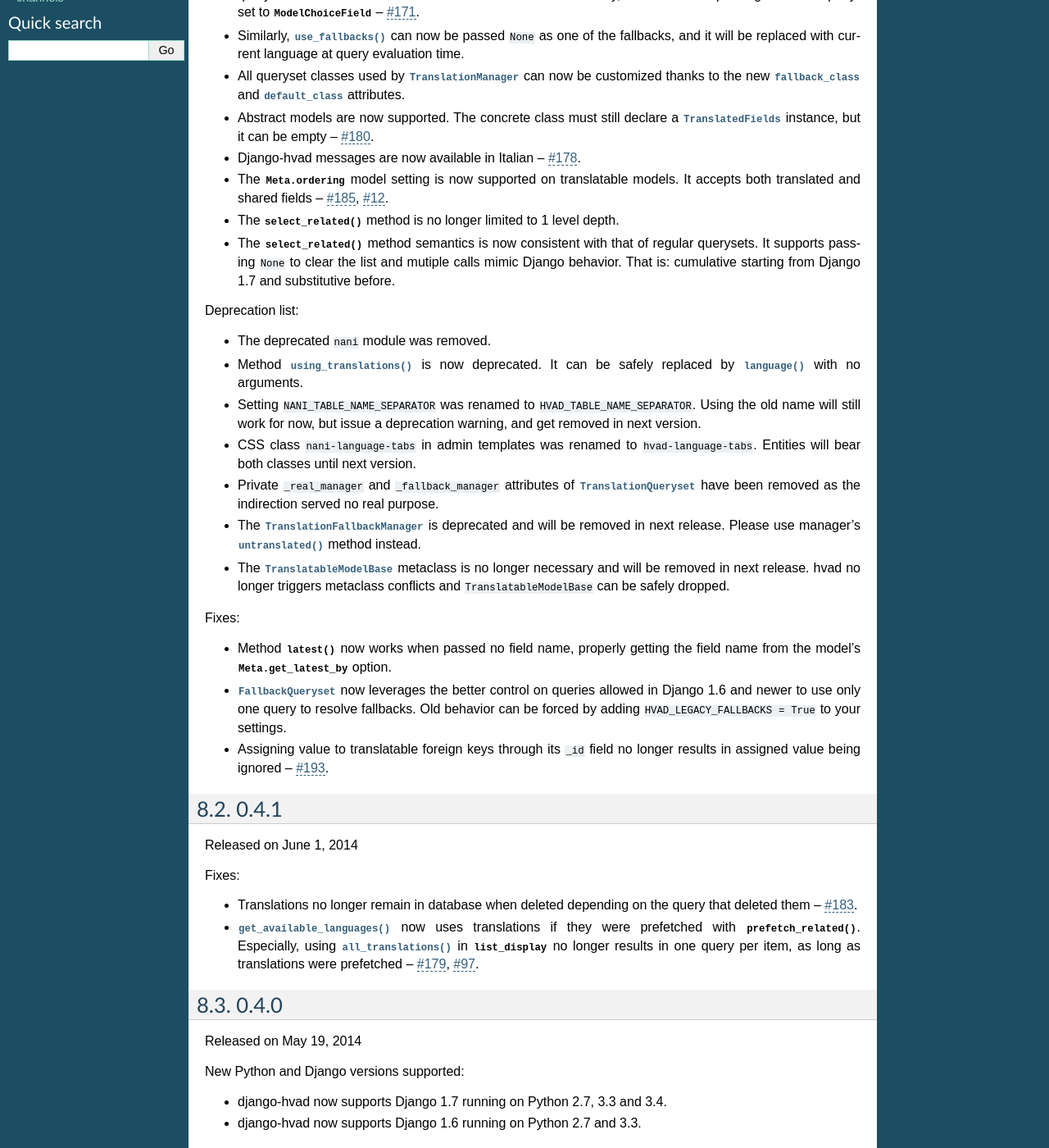
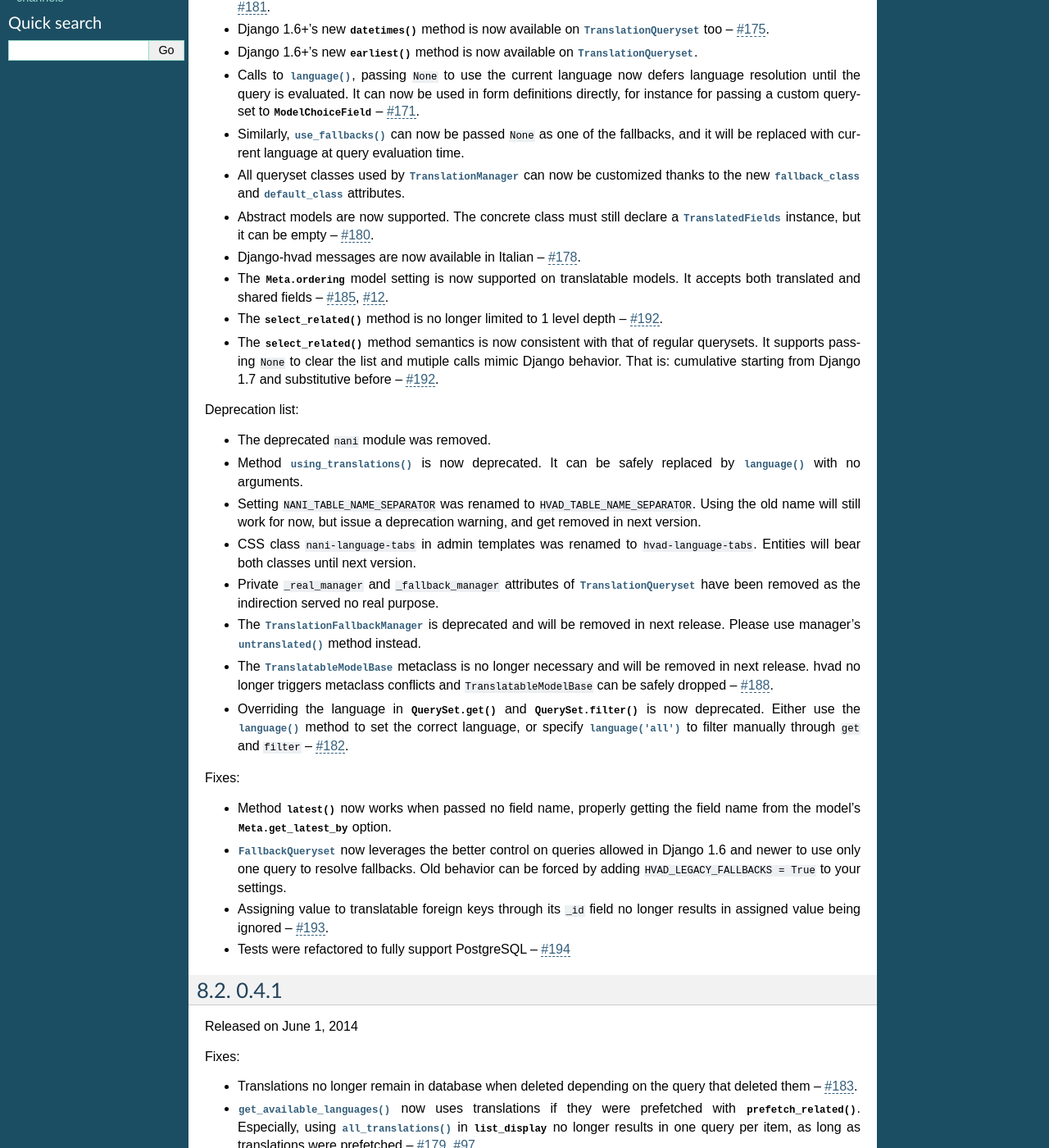
Before and after one commit to KristianOellegaard/django-hvad, a Sphinx documentation site: the page built from docs/public/release_notes.rst, in a window 1280 px wide and 1400 px high, scrolled down 447 px. Shown: the whole window at 82% size. Built offline with Sphinx 7.4.7, drawn with Linux system fonts in a browser that asks for light colours; some of the changed text lies outside the part shown.

Commit message:
Update release notes, add deprecation warning (and matching tests), get ready for v0.5.

```diff
--- a/docs/index.rst
+++ b/docs/index.rst
@@ -27,9 +27,9 @@
 django-hvad is tested on the following configurations:
 
 - Django 1.3.7, running Python 2.6 or 2.7.
-- Django 1.4.12, running Python 2.6 or 2.7.
-- Django 1.5.7, running Python 2.6, 2.7 or 3.3.
-- Django 1.6.4, running Python 2.7 or 3.3.
+- Django 1.4.15, running Python 2.6 or 2.7.
+- Django 1.5.10, running Python 2.6, 2.7 or 3.3.
+- Django 1.6.7, running Python 2.7 or 3.3.
 - Django 1.7.0, running Python 2.7, 3.3 or 3.4.
 
 
--- a/docs/public/release_notes.rst
+++ b/docs/public/release_notes.rst
@@ -11,6 +11,12 @@
 .. note:: This version is being developed. If you feel like helping, or want the
           very latest feature, you can install it from the `github
           repository`_.
+
+Python and Django versions supported:
+
+- This version will be the last to support Django 1.3.
+- This version will be the last to support Python 2.6. Though it may
+  still work for the time being, it will be removed from the tested setups.
 
 New features:
 
@@ -41,11 +47,11 @@
   is now supported on translatable models. It accepts both translated and shared
   fields – :issue:`185`, :issue:`12`.
 - The :meth:`~hvad.manager.TranslationQueryset.select_related` method is no longer
-  limited to 1 level depth.
+  limited to 1 level depth – :issue:`192`.
 - The :meth:`~hvad.manager.TranslationQueryset.select_related` method semantics
   is now consistent with that of regular querysets. It supports passing ``None``
   to clear the list and mutiple calls mimic Django behavior. That is: cumulative
-  starting from Django 1.7 and substitutive before.
+  starting from Django 1.7 and substitutive before – :issue:`192`.
 
 Deprecation list:
 
@@ -66,7 +72,13 @@
   :meth:`~hvad.manager.TranslationManager.untranslated` method instead.
 - The :class:`~hvad.models.TranslatableModelBase` metaclass is no longer
   necessary and will be removed in next release. hvad no longer triggers metaclass
-  conflicts and ``TranslatableModelBase`` can be safely dropped.
+  conflicts and ``TranslatableModelBase`` can be safely dropped – :issue:`188`.
+- Overriding the language in :meth:`QuerySet.get() <django.db.models.query.QuerySet.get>`
+  and :meth:`QuerySet.filter() <django.db.models.query.QuerySet.filter>` is now
+  deprecated. Either use the :meth:`~hvad.manager.TranslationManager.language`
+  method to set the correct language, or specify
+  :meth:`language('all') <hvad.manager.TranslationManager.language>` to filter
+  manually through ``get`` and ``filter`` – :issue:`182`.
 
 Fixes:
 
@@ -79,6 +91,7 @@
   to your settings.
 - Assigning value to translatable foreign keys through its ``_id`` field no
   longer results in assigned value being ignored – :issue:`193`.
+- Tests were refactored to fully support PostgreSQL – :issue:`194`
 
 .. release 0.4.1
 
```
Also changed, not shown: 2 other files.
